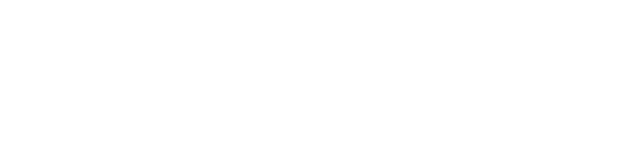
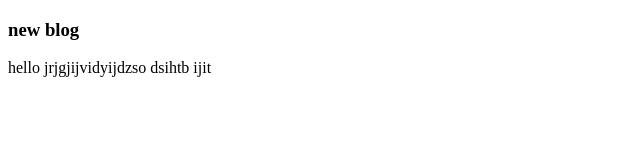
Before and after one commit to asifiqbal034/my-fourth-repo, a plain HTML site: page index.html in a window 1280 px wide. Shown: the whole page, without its empty margins (0-640 px from the left). Drawn offline with Linux system fonts and the light colour scheme.

Commit message:
new blog added

```diff
--- a/index.html
+++ b/index.html
@@ -7,6 +7,7 @@
     <title>Document</title>
 </head>
 <body>
-
+    <h3> new blog</h3>
+    <p>hello jrjgjijvidyijdzso dsihtb ijit</p>
 </body>
 </html>
```
